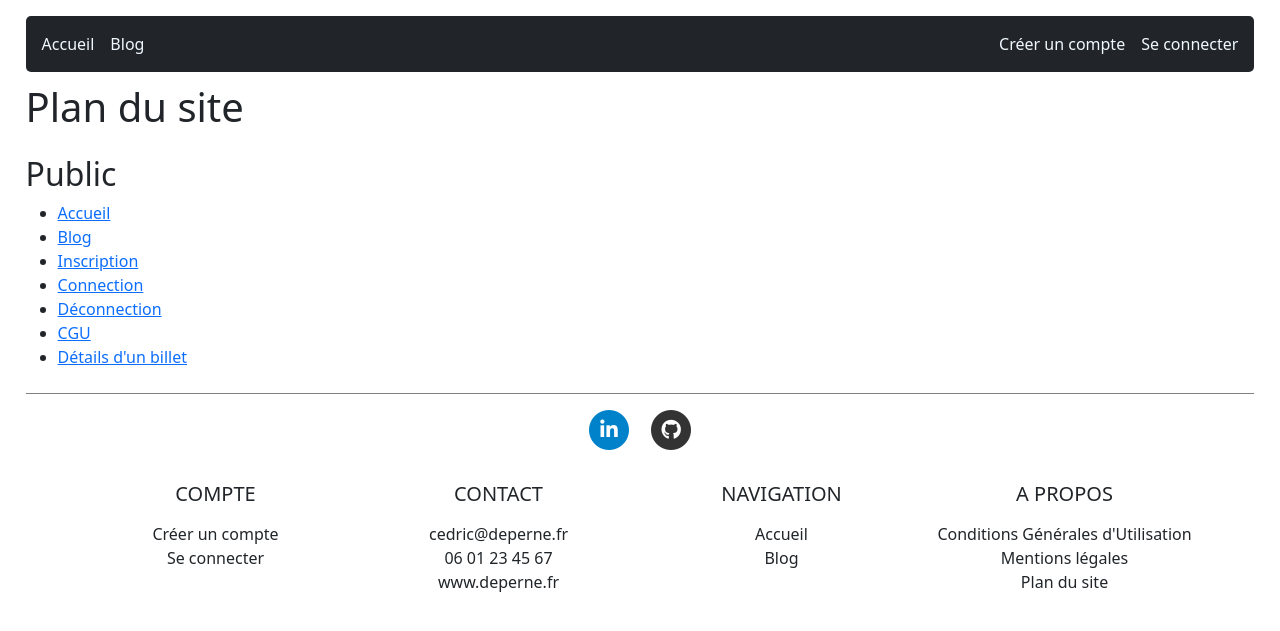
After one commit to Drx85/p5_personnal_blog, a PHP site: template public/views/sitemap.twig in a window 1280 px wide. The commit adds this page. Shown: the top 631 px of the page. Run offline with PHP 8.4, Linux system fonts and the light colour scheme; the template is opened without the code that fills it, so the values that code supplies are empty; some libraries are stand-ins or nearby versions.

Commit message:
Add sitemap

```diff
--- a/public/views/layout.twig
+++ b/public/views/layout.twig
@@ -182,6 +182,9 @@
 						<li>
 							<a href="index.php?controller=page&action=show_cgu" class="text-dark">Mentions légales</a>
 						</li>
+						<li>
+							<a href="index.php?controller=page&action=show_sitemap" class="text-dark">Plan du site</a>
+						</li>
 					</ul>
 				</div>
 			</div>
--- /dev/null
+++ b/public/views/sitemap.twig
@@ -0,0 +1,38 @@
+{% extends 'layout.twig' %}
+
+{% block title %}
+	Plan du site
+{% endblock title %}
+
+{% block content %}
+
+	<h2>Public</h2>
+	<ul>
+		<li class="lpage"><a href="index.php" title="Accueil">Accueil</a></li>
+		<li class="lpage"><a href="index.php?controller=post&action=index" title="Blog">Blog</a></li>
+		<li class="lpage"><a href="index.php?controller=account&action=show_register" title="Inscription">Inscription</a></li>
+		<li class="lpage"><a href="index.php?controller=account&action=show_connection" title="Connection">Connection</a></li>
+		<li class="lpage"><a href="index.php?controller=user&action=disconnect" title="Déconnection">Déconnection</a></li>
+		<li class="lpage"><a href="index.php?controller=page&action=show_cgu" title="CGU">CGU</a></li>
+		<li class="lpage"><a href="index.php?controller=post&action=show&id=1" title="Détails du billet">Détails d'un billet</a></li>
+	</ul>
+
+	{% if disconnected is not defined and user.role is same as ('publisher') or user.role is same as ('admin') %}
+		<h2>Editeur</h2>
+		<ul>
+			<li class="lpage"><a href="index.php?controller=comment&action=show_pending" title="Commentaires en attente de validation">Commentaires en
+					attente de
+					validation</a></li>
+			<li class="lpage"><a href="index.php?controller=page&action=show_add" title="Nouveau billet">Ajouter un billet</a></li>
+
+		</ul>
+	{% endif %}
+
+	{% if disconnected is not defined and user.role is same as ('admin') %}
+		<h2>Administrateur</h2>
+		<ul>
+			<li class="lpage"><a href="index.php?controller=user&action=index" title="Gérer les membres">Gérer les membres</a></li>
+		</ul>
+	{% endif %}
+
+{% endblock content %}
```
Also changed, not shown: app/controllers/Page.php (+28 -12 lines).
